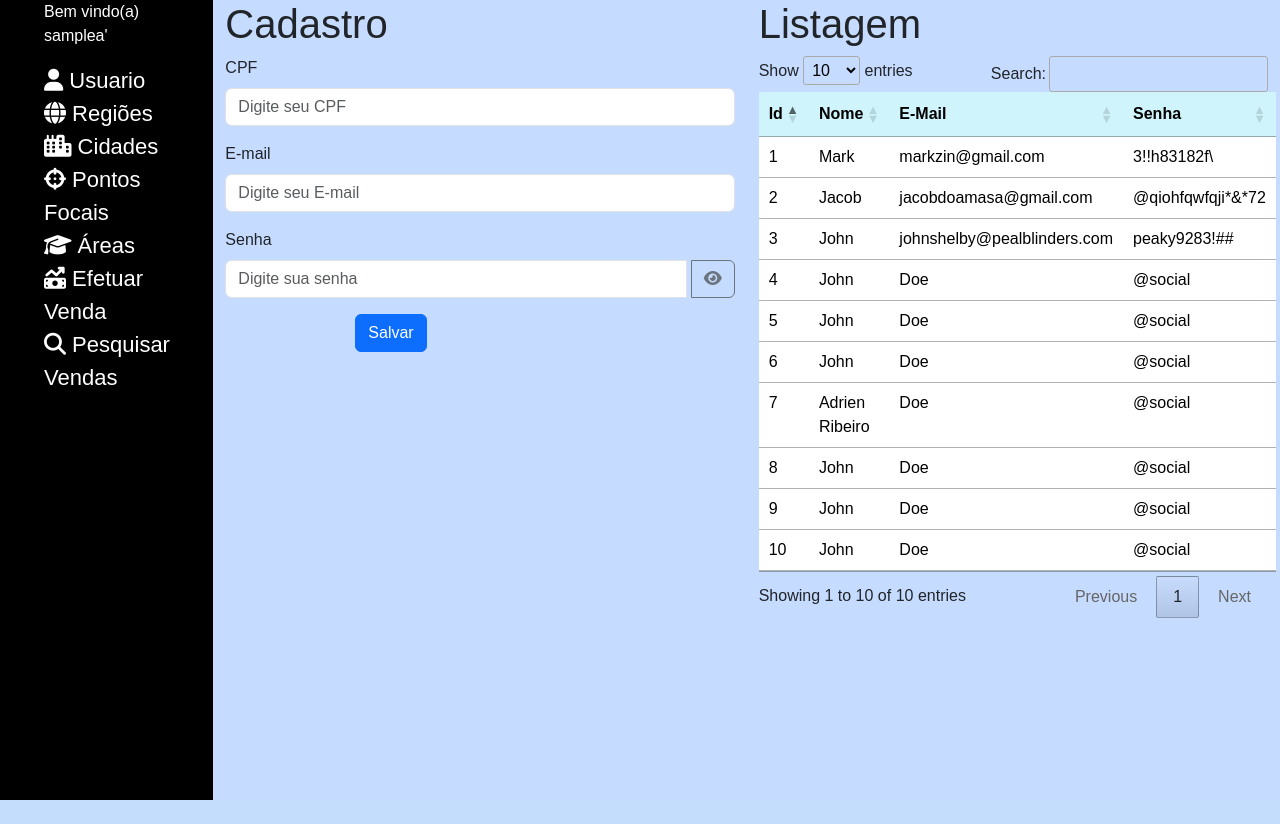
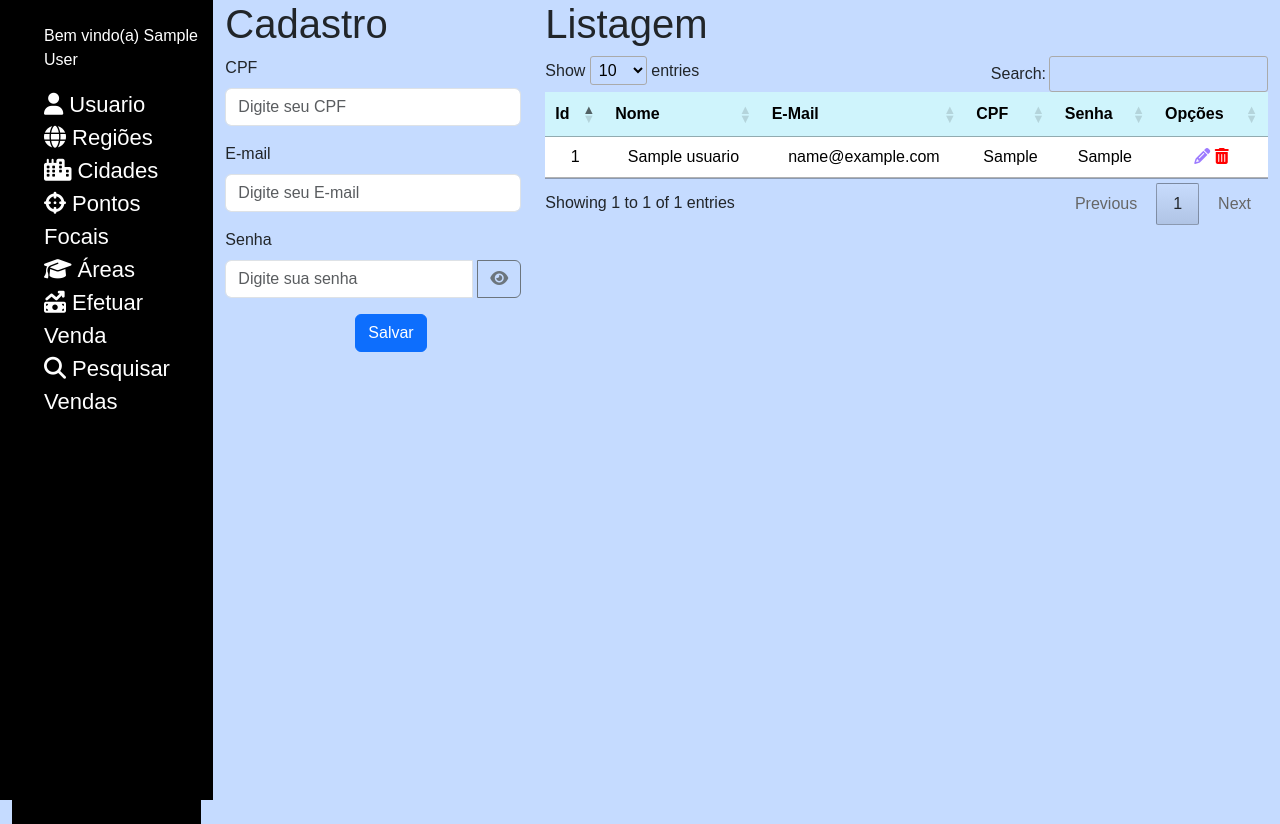
Before and after one commit to rodrigorleite/System, a PHP site: page /src/home.php in a window 1280 px wide. Shown: the part 56-880 px from the top of the page. Before the commit the page ends 856 px from the top, so only its background shows below. Run offline with PHP 8.4, Linux system fonts and the light colour scheme; the visitor is signed in with stand-in values (Sample User, id 1); tables that the repository leaves empty or names only in its code hold one stand-in row (values such as "Sample post"); some libraries are stand-ins or nearby versions; some web fonts are replaced.

Commit message:
refatoremo

```diff
--- a/backend/validacao.php
+++ b/backend/validacao.php
@@ -2,13 +2,13 @@
 
     session_start();
 
-    if (isset($_SESSION["cpf"]) or liset(&$_SESSION ["senha"])){
+    if (!isset($_SESSION['cpf']) or !isset($_SESSION ['senha'])){
 
         session_destroy();
-        unset($_SESSION["cpf"]);
-        unset(&$_SESSION["senha"]);
+        unset($_SESSION['cpf']);
+        unset($_SESSION['senha']);
 
-        header("location../index.php")
+        header('location:../index.php');
     }
 
 ?>
--- a/src/home.php
+++ b/src/home.php
@@ -1,3 +1,10 @@
+<?php
+
+include '../backend/conexao.php';
+include '../backend/validacao.php';
+
+?>
+
 <!DOCTYPE html>
 <html lang="pt-br">
 
@@ -51,7 +58,7 @@
                     <input class="form-control me-2 text-center" type="search" placeholder="Buscar"
                         aria-label="Search" />
                     <button class="btn" type="submit"><i class="fa-solid fa-magnifying-glass"></i></button>
-                    <button class="btn ms-1" type="submit"><i class="fa-solid fa-door-open"></i></button>
+                    <a class="btn ms-1" href="../backend/logout.php"><i class="fa-solid fa-door-open"></i></a>
                 </form>
             </div>
         </div>
@@ -63,9 +70,10 @@
 
             <div class="col-2 menu">
                 <ul class="menu">
-                    <p style="color:white;">
-                        Bem vindo(a) <?php session_start(); echo $_SESSION["usuario"]; ?>a'
-                        </p>
+                    <p class="mt-4" style="color:white;">
+                        Bem vindo(a) <?php
+                        echo $_SESSION["usuario"]; ?>
+                    </p>
                     <li>
                         <a href="" class="menu-item"><i class="fa-solid fa-user"></i> Usuario</a>
                     </li>
@@ -90,7 +98,7 @@
                 </ul>
             </div>
 
-            <div class="col-5">
+            <div class="col-3">
                 <h1>Cadastro</h1>
 
                 <form>
@@ -107,7 +115,8 @@
                     <div class="mb-3">
                         <label for="senha" class="form-label">Senha</label>
                         <div class="input-group">
-                            <input type="password" class="form-control" id="senha" placeholder="Digite sua senha">
+                            <input type="password" class="form-control" id="senha" placeholder="Digite sua senha"
+                                autocomplete="new-password">
                             <button class="btn btn-outline-secondary ms-1" type="button" id="toggleSenha">
                                 <i class="fa fa-eye" id="iconeOlho"></i>
                             </button>
@@ -118,79 +127,40 @@
                 </form>
             </div>
 
-            <div class="col-5">
+            <div class="col-7">
                 <h1>Listagem</h1>
 
-                <table id="tabela" class="table">
+                <table id="tabela" class="table text-center">
                     <thead class="table-info">
                         <tr>
                             <th scope="col">Id</th>
                             <th scope="col">Nome</th>
                             <th scope="col">E-Mail</th>
+                            <th scope="col">CPF</th>
                             <th scope="col">Senha</th>
+                            <th scope="col">Opções</th>
                         </tr>
                     </thead>
                     <tbody>
-                        <tr>
-                            <th scope="row">1</th>
-                            <td>Mark</td>
-                            <td>markzin@gmail.com</td>
-                            <td>3!!h83182f\</td>
-                        </tr>
-                        <tr>
-                            <th scope="row">2</th>
-                            <td>Jacob</td>
-                            <td>jacobdoamasa@gmail.com</td>
-                            <td>@qiohfqwfqji*&*72</td>
-                        </tr>
-                        <tr>
-                            <th scope="row">3</th>
-                            <td>John</td>
-                            <td>johnshelby@pealblinders.com</td>
-                            <td>peaky9283!##</td>
-                        </tr>
-                        <tr>
-                            <th scope="row">4</th>
-                            <td>John</td>
-                            <td>Doe</td>
-                            <td>@social</td>
-                        </tr>
-                        <tr>
-                            <th scope="row">5</th>
-                            <td>John</td>
-                            <td>Doe</td>
-                            <td>@social</td>
-                        </tr>
-                        <tr>
-                            <th scope="row">6</th>
-                            <td>John</td>
-                            <td>Doe</td>
-                            <td>@social</td>
-                        </tr>
-                        <tr>
-                            <th scope="row">7</th>
-                            <td>Adrien Ribeiro</td>
-                            <td>Doe</td>
-                            <td>@social</td>
-                        </tr>
-                        <tr>
-                            <th scope="row">8</th>
-                            <td>John</td>
-                            <td>Doe</td>
-                            <td>@social</td>
-                        </tr>
-                        <tr>
-                            <th scope="row">9</th>
-                            <td>John</td>
-                            <td>Doe</td>
-                            <td>@social</td>
-                        </tr>
-                        <tr>
-                            <th scope="row">10</th>
-                            <td>John</td>
-                            <td>Doe</td>
-                            <td>@social</td>
-                        </tr>
+                        <?php
+                        $sql = "SELECT * FROM usuario";
+
+                        $dados = mysqli_query($conexao, $sql);
+
+                        while ($coluna = mysqli_fetch_assoc($dados)) {
+
+                            ?>
+                            <tr class="text-center">
+                                <th scope="row"> <?php echo $coluna['id'] ?></th>
+                                <td><?php echo $coluna['nome'] ?></td>
+                                <td><?php echo $coluna['email'] ?></td>
+                                <td><?php echo $coluna['cpf'] ?></td>
+                                <td><?php echo $coluna['senha'] ?></td>
+                                <td><i class="fa-solid fa-pencil" style="color: #9c7aff;"></i></i>
+                                    <i class="fa-solid fa-trash-can" style="color: #ff0000;"></i>
+                                </td>
+                            </tr>
+                        <?php } ?>
                     </tbody>
                 </table>
             </div>
```
Also changed, not shown: backend/acesso.php (+6 -3 lines), backend/logout.php (added, +12 -0 lines).
